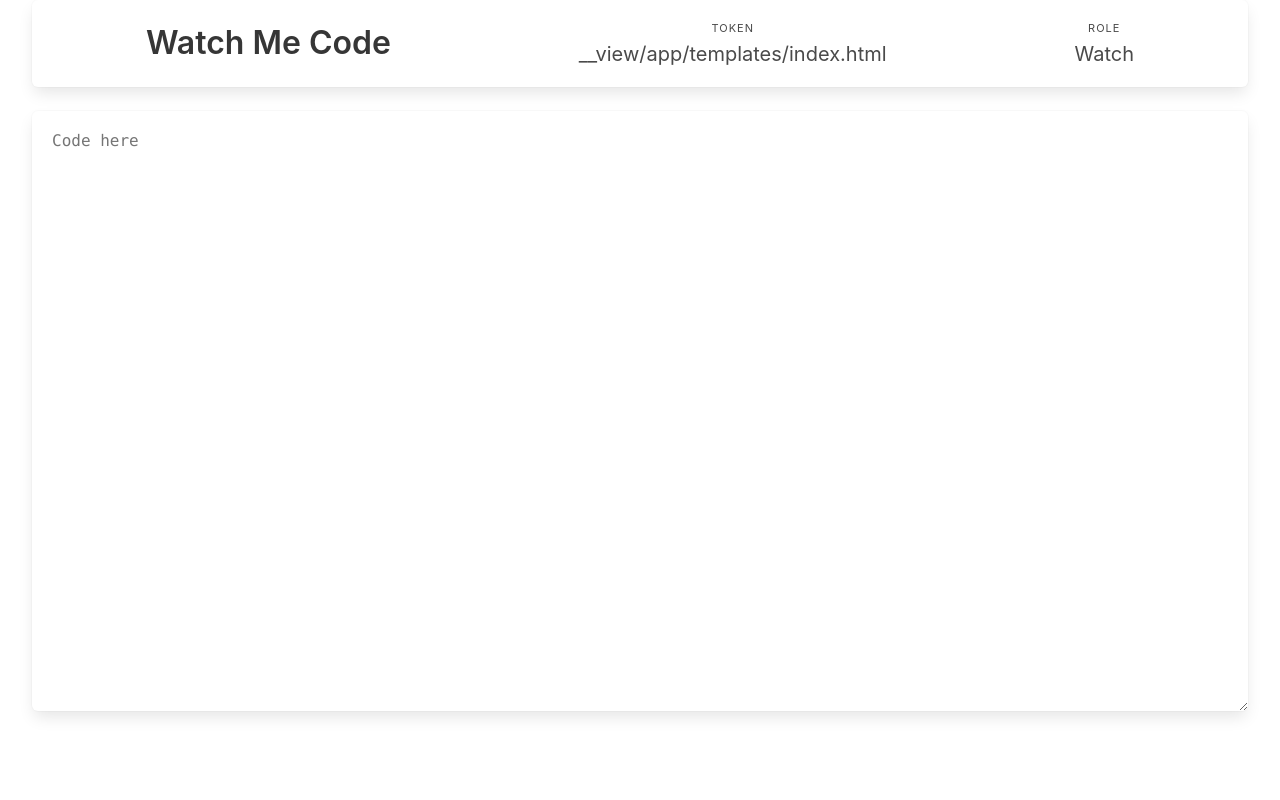
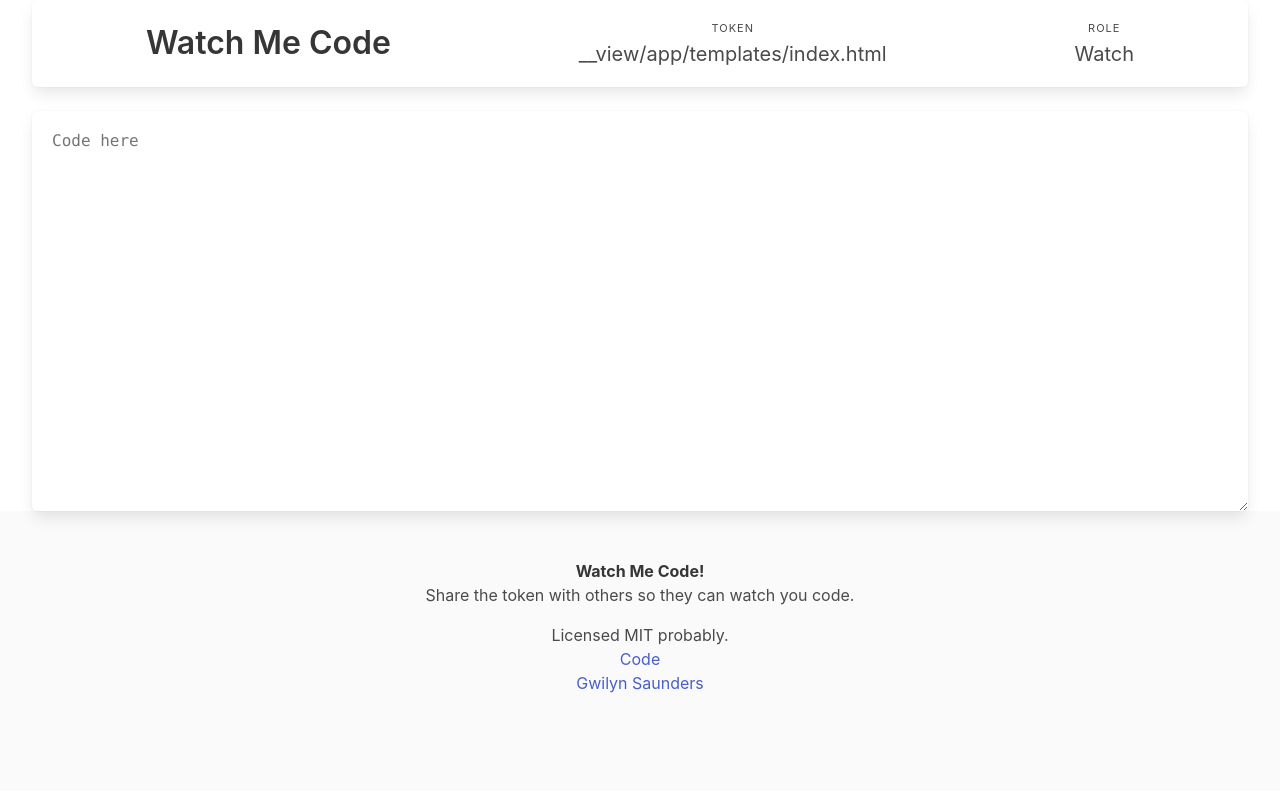
Before and after one commit to gwillz/paired-sockets, a Flask app: template app/templates/index.html in a window 1280 px wide. Run offline with Flask 2, Linux system fonts and the light colour scheme; the template is opened without the code that fills it, so the values that code supplies are empty; some libraries are stand-ins or nearby versions.

Commit message:
added footer

```diff
--- a/app/templates/index.html
+++ b/app/templates/index.html
@@ -11,7 +11,7 @@
         width: 100%;
         max-width: 100%
         min-width: 100%;
-        min-height: 600px;
+        min-height: 400px;
         font-family: Menlo, Consolas, 'DejaVu Sans Mono', monospace;
         font-size: 12pt;
         border: none;
@@ -43,6 +43,24 @@
     <textarea class='box' id="code" placeholder="Code here"></textarea>
 
 </div>
+<footer class='footer'>
+    <div class='container is-fluid'>
+        <div class='content has-text-centered'>
+            <p>
+                <strong>Watch Me Code!</strong>
+                <br>
+                Share the token with others so they can watch you code.
+            </p>
+            <p>
+                Licensed MIT probably.
+                <br>
+                <a href="//git.mk2es.com.au/gwillz/paired-sockets" target='_blank'>Code</a>
+                <br>
+                <a href='//gwillz.com.au'>Gwilyn Saunders</a>
+            </p>
+        </div>
+    </div>
+</footer>
 
 <script>
     var sock_url = '//' + document.domain + ':' + location.port
```
